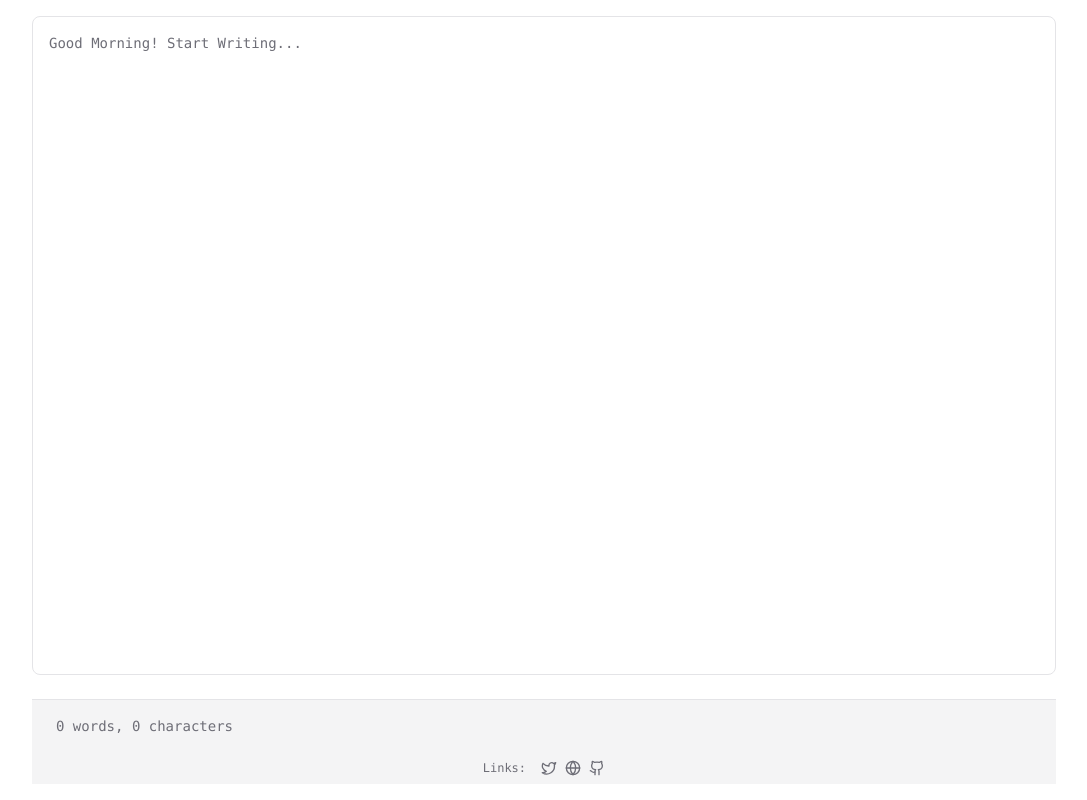
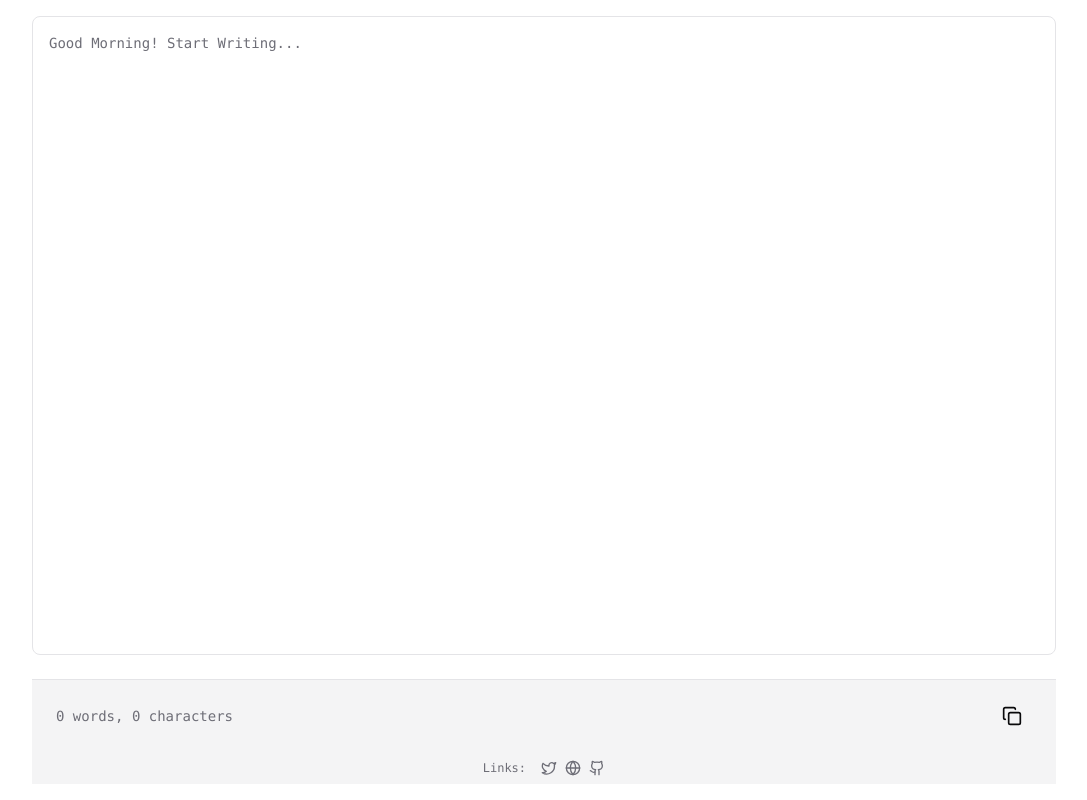
Before and after one commit to gyurisc/write_wordcount, a Next.js app: page / in a window 1280 px wide. Shown: the whole page, without its empty margins (96-1183 px from the left). Built offline with nearby package versions, Linux system fonts and the light colour scheme.

Commit message:
adding copy button

```diff
--- a/components/Icons.jsx
+++ b/components/Icons.jsx
@@ -1,3 +1,24 @@
+export function CopyIcon(props) {
+  return (
+    <svg
+      {...props}
+      xmlns="http://www.w3.org/2000/svg"
+      width="24"
+      height="24"
+      viewBox="0 0 24 24"
+      fill="none"
+      stroke="currentColor"
+      strokeWidth="2"
+      strokeLinecap="round"
+      strokeLinejoin="round"
+    >
+      <rect width="14" height="14" x="8" y="8" rx="2" ry="2" />
+      <path d="M4 16c-1.1 0-2-.9-2-2V4c0-1.1.9-2 2-2h10c1.1 0 2 .9 2 2" />
+    </svg>
+  )
+}
+
+
 export function MailIcon(props) {
   return (
     <svg
--- a/components/Writer.jsx
+++ b/components/Writer.jsx
@@ -3,33 +3,12 @@
 * @see https://v0.dev/t/dpD5ATZRkLM
 * Documentation: https://v0.dev/docs#integrating-generated-code-into-your-nextjs-app
 */
-
-/** Add fonts into your Next.js project:
-
-import { Arimo } from 'next/font/google'
-import { Chivo } from 'next/font/google'
-
-arimo({
-  subsets: ['latin'],
-  display: 'swap',
-})
-
-chivo({
-  subsets: ['latin'],
-  display: 'swap',
-})
-
-To read more about using these font, please visit the Next.js documentation:
-- App Directory: https://nextjs.org/docs/app/building-your-application/optimizing/fonts
-- Pages Directory: https://nextjs.org/docs/pages/building-your-application/optimizing/fonts
-**/
-
 'use client';
 
 import React, { useState } from 'react'
 import { Textarea } from "@/components/ui/textarea"
 import { Button } from "@/components/ui/button"
-import { MailIcon, GithubIcon, GlobeIcon, TwitterIcon } from "@/components/icons"
+import { CopyIcon } from "@/components/icons"
 
 
 
@@ -45,6 +24,14 @@ const Writer = () => {
     setWordCount(newText.trim().split(/\s+/).filter(word => word.length > 0).length);
   };
 
+  const handleCopy = async () => {
+    try {
+      await navigator.clipboard.writeText(text);
+    } catch (error) {
+      console.error('Failed to copy:', error);
+    }
+  }
+
   return (
       <>
         <div className="flex-1 pb-6 flex flex-col">
@@ -59,10 +46,10 @@ const Writer = () => {
           <div className="text-sm text-muted-foreground">
             <span id="word-count">{wordCount}</span> words, <span id="char-count">{charCount}</span> characters
           </div>
-        {/* <Button variant="ghost" size="icon" className="ml-auto">
-          <MailIcon className="h-5 w-5" />
+          <Button variant="ghost" size="icon" className="ml-auto" onClick={handleCopy}>
+            <CopyIcon className="h-5 w-5" />
             <span className="sr-only">Share to email</span>
-        </Button> */}
+          </Button>
         </div>
       </>
     );
```
Lines whose indentation alone changed are shown as unchanged.
